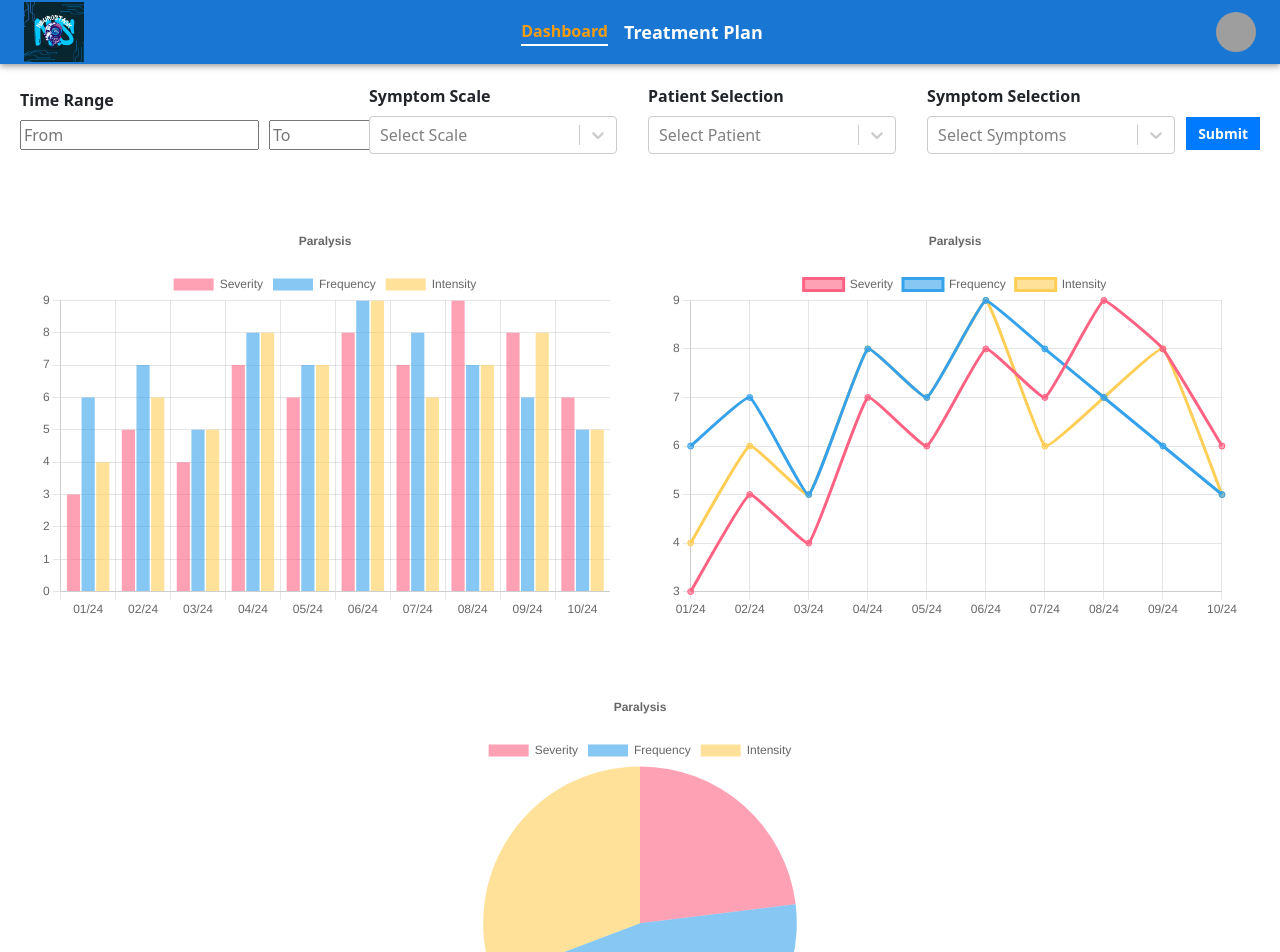
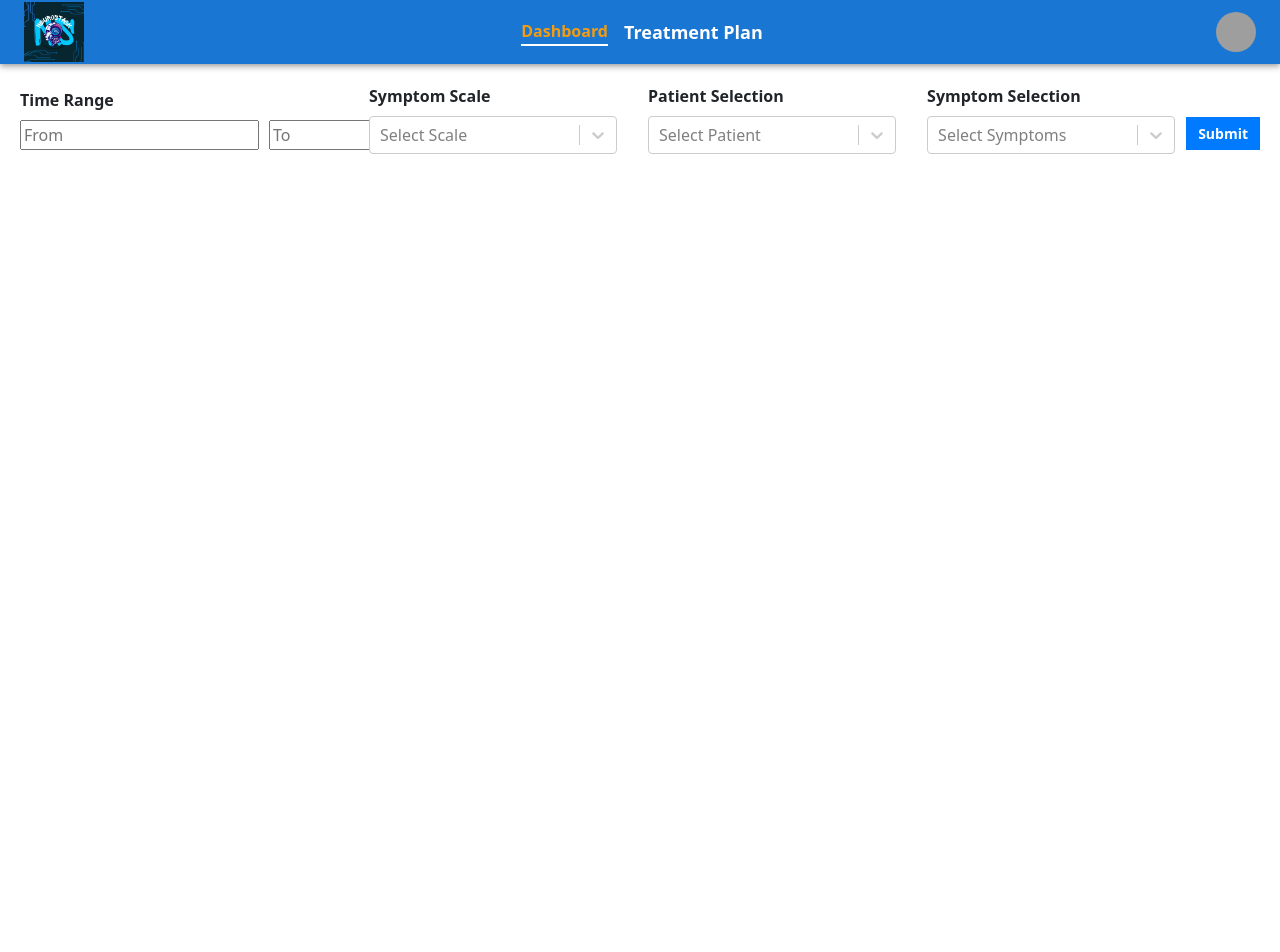
Before and after one commit to sakshamsachdeva13/NeuroStack, a React (Create React App) app: page / in a window 1280 px wide. Shown: the top 952 px of the page. After the commit the page ends 800 px from the top, so only its background shows below. Built offline with nearby package versions, Linux system fonts and the light colour scheme; grey boxes are pictures that could not be loaded.

Commit message:
Working Filter and pie chart added

```diff
--- a/src/pages/Dashboard/Dashboard.jsx
+++ b/src/pages/Dashboard/Dashboard.jsx
@@ -44,6 +44,7 @@ const Dashboard = () => {
   const [symptomScale, setSymptomScale] = useState(null);
   const [patientSelection, setPatientSelection] = useState(null);
   const [symptomSelection, setSymptomSelection] = useState([]);
+  const [showCharts, setShowCharts] = useState(false);
 
   const patientStatusData = {
     labels: ['01/24', '02/24', '03/24', '04/24', '05/24', '06/24', '07/24', '08/24', '09/24', '10/24'],
@@ -109,6 +110,7 @@ const Dashboard = () => {
   }, []);
 
   const handleSubmit = () => {
+    setShowCharts(true);
     console.log('Submit button clicked');
   };
 
@@ -127,14 +129,17 @@ const Dashboard = () => {
           },
         },
       },
-      title: {
-        display: true,
-        text: 'Paralysis', // Title above the chart
-        fontSize: 16,
-        fontColor: '#333', // Title font color
-        padding: 20,
-      },
     },
+  };
+
+  const getFilteredData = (type) => {
+    const index = symptomScaleOptions.findIndex(option => option.value === type);
+    const filteredData = patientStatusData.datasets[index];
+
+    return {
+      labels: patientStatusData.labels,
+      datasets: [filteredData],
+    };
   };
 
   return (
@@ -196,17 +201,39 @@ const Dashboard = () => {
           Submit
         </button>
       </div>
-      <div className={styles.chartRow}>
-        <div className={styles.chartContainer}>
-          <Bar ref={barChartRef} data={patientStatusData} options={options} />
-        </div>
-        <div className={styles.chartContainer}>
-          <Line ref={lineChartRef} data={patientStatusData} options={options} />
-        </div>
-      </div>
-      <div className={styles.chartContainer}>
-        <Pie ref={pieChartRef} data={pieChartData} options={options} />
-      </div>
+      {showCharts && (
+        <>
+          {symptomSelection.length > 0 && (
+            <div className={styles.chartRow}>
+              {symptomSelection.includes('paralysis') && (
+                <div className={styles.chartContainer}>
+                  <Pie ref={pieChartRef} data={pieChartData} options={options} />
+                </div>
+              )}
+              {symptomSelection.includes('muscle-weakness') && (
+                <div className={styles.chartContainer}>
+                  <Pie ref={pieChartRef} data={pieChartData} options={options} />
+                </div>
+              )}
+              {symptomSelection.includes('poor-coordination') && (
+                <div className={styles.chartContainer}>
+                  <Pie ref={pieChartRef} data={pieChartData} options={options} />
+                </div>
+              )}
+            </div>
+          )}
+          {symptomScale && (
+            <div className={styles.chartRow}>
+              <div className={styles.chartContainer}>
+                <Bar ref={barChartRef} data={getFilteredData(symptomScale.value)} options={options} />
+              </div>
+              <div className={styles.chartContainer}>
+                <Line ref={lineChartRef} data={getFilteredData(symptomScale.value)} options={options} />
+              </div>
+            </div>
+          )}
+        </>
+      )}
     </div>
   );
 };
```
